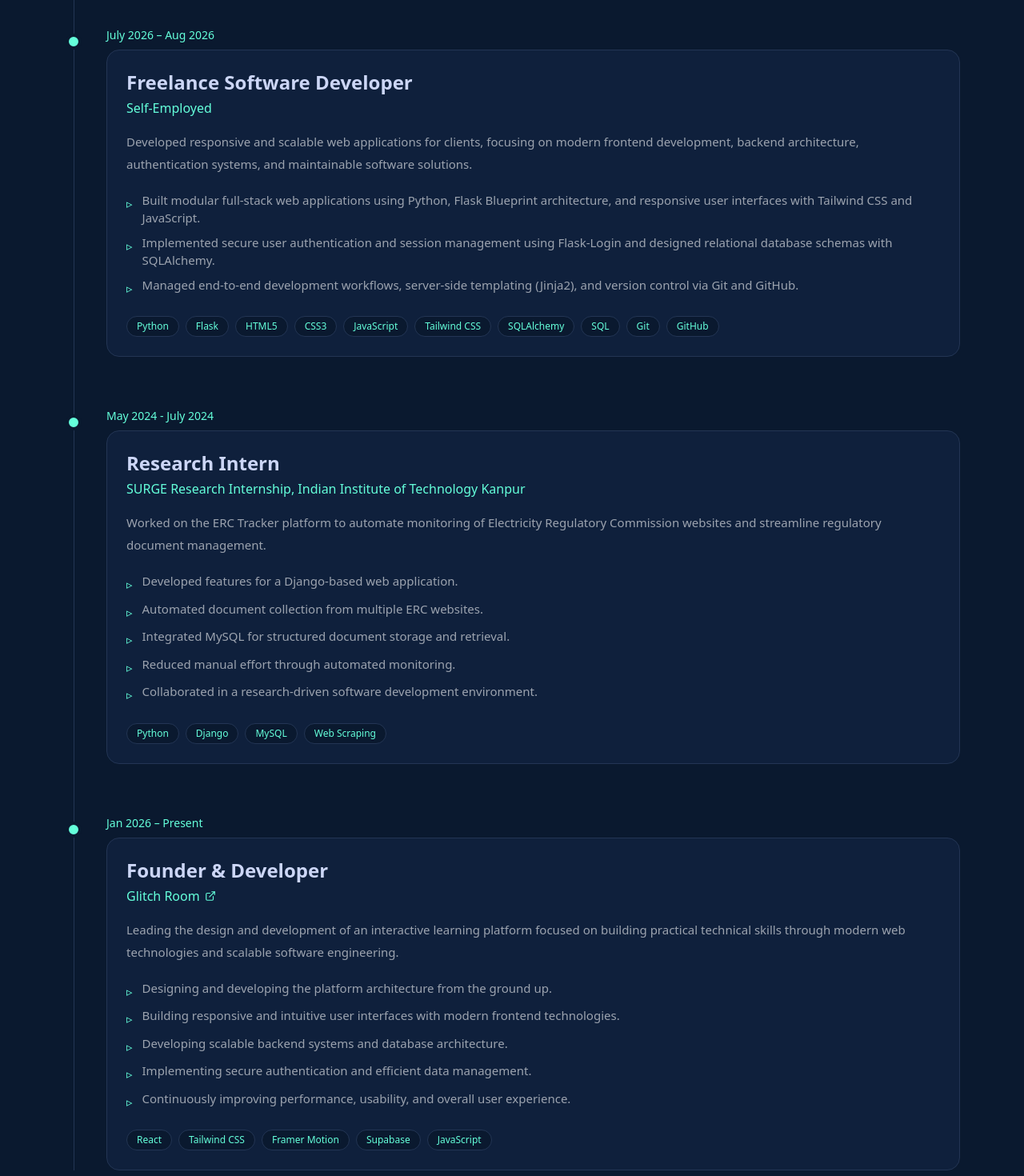
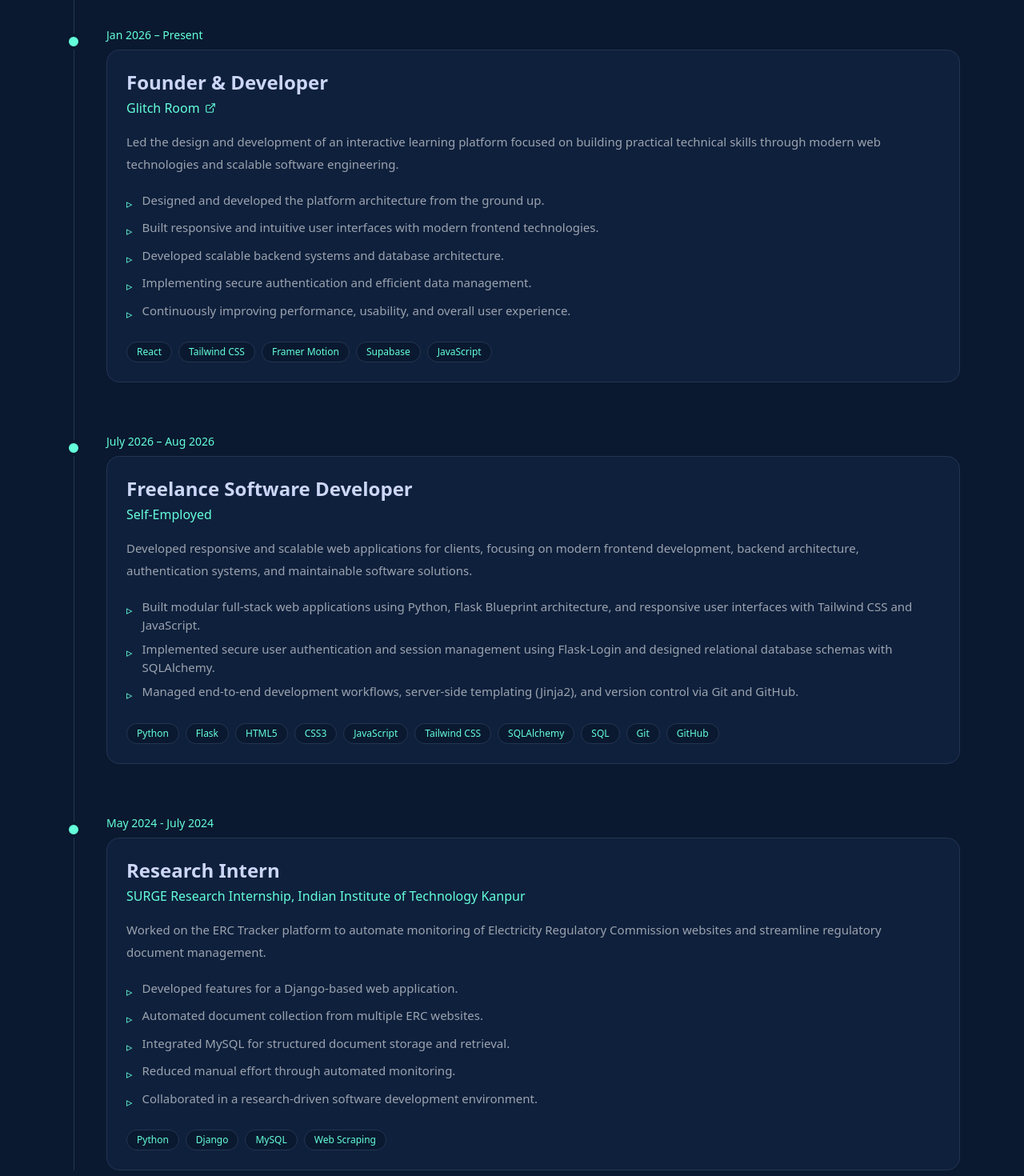
Before and after one commit to Parul077/my-portfolio, a React app: page / in a window 1280 px wide. Shown: the part 2040-3510 px from the top of the page at 80% size. Built offline with nearby package versions, Linux system fonts and the light colour scheme; the HTML template or start-up script is replaced by a standard one.

Commit message:
Move Glitch Room to 2nd position in Experience timeline

```diff
--- a/src/components/Experience.jsx
+++ b/src/components/Experience.jsx
@@ -21,6 +21,22 @@ const experiences = [
       "Experimental Analysis",
       "AI/ML Model Evaluation",
     ],
+  },
+  {
+    year: "Jan 2026 – Present",
+    title: "Founder & Developer",
+    company: "Glitch Room",
+    link: "https://joinglitchroom.com/",
+    description:
+      "Led the design and development of an interactive learning platform focused on building practical technical skills through modern web technologies and scalable software engineering.",
+    points: [
+      "Designed and developed the platform architecture from the ground up.",
+      "Built responsive and intuitive user interfaces with modern frontend technologies.",
+      "Developed scalable backend systems and database architecture.",
+      "Implementing secure authentication and efficient data management.",
+      "Continuously improving performance, usability, and overall user experience.",
+    ],
+    tech: ["React", "Tailwind CSS", "Framer Motion", "Supabase", "JavaScript"],
   },
   {
     year: "July 2026 – Aug 2026",
@@ -60,22 +76,6 @@ const experiences = [
       "Collaborated in a research-driven software development environment.",
     ],
     tech: ["Python", "Django", "MySQL", "Web Scraping"],
-  },
-  {
-    year: "Jan 2026 – Present",
-    title: "Founder & Developer",
-    company: "Glitch Room",
-    link: "https://joinglitchroom.com/",
-    description:
-      "Leading the design and development of an interactive learning platform focused on building practical technical skills through modern web technologies and scalable software engineering.",
-    points: [
-      "Designing and developing the platform architecture from the ground up.",
-      "Building responsive and intuitive user interfaces with modern frontend technologies.",
-      "Developing scalable backend systems and database architecture.",
-      "Implementing secure authentication and efficient data management.",
-      "Continuously improving performance, usability, and overall user experience.",
-    ],
-    tech: ["React", "Tailwind CSS", "Framer Motion", "Supabase", "JavaScript"],
   },
 ];
 
```
